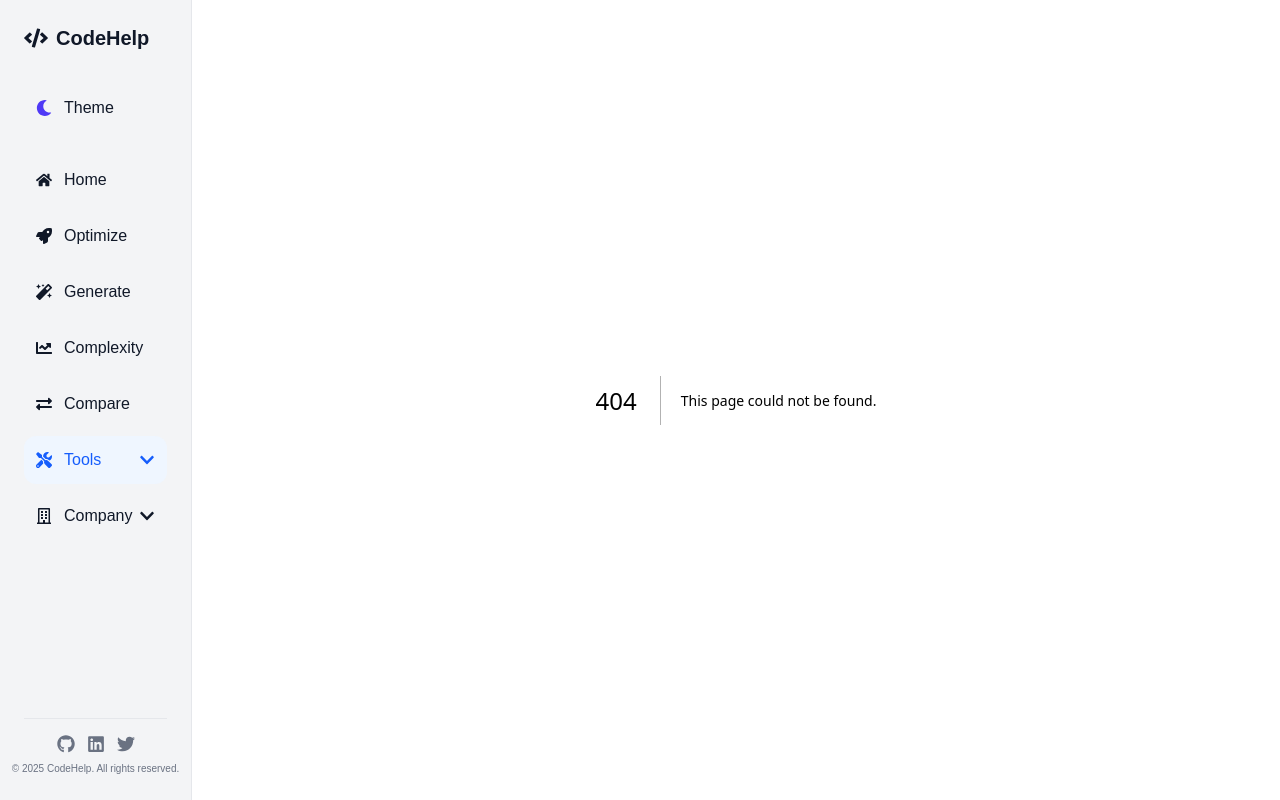
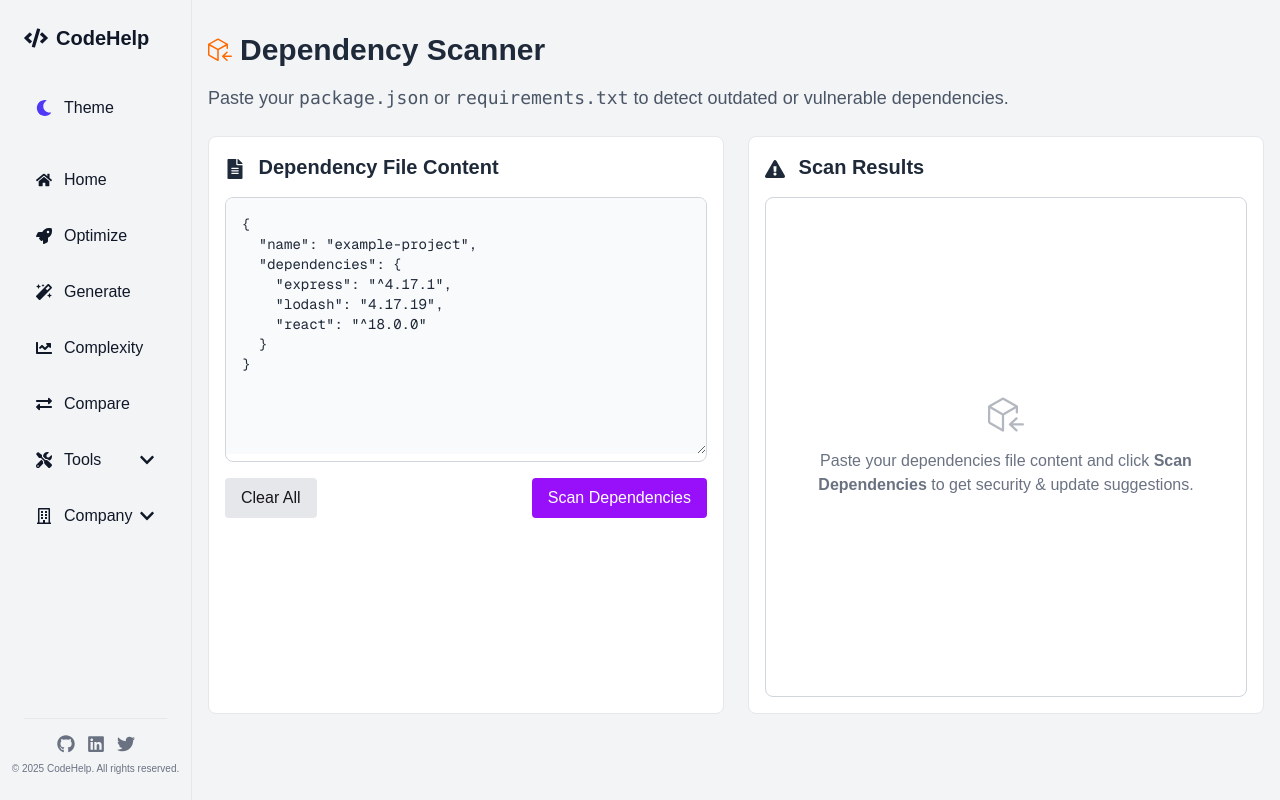
Before and after one commit to snigdhaydv27/CodeHelp, a Next.js app in the folder frontend/: page /dependency-scanner in a window 1280 px wide. Before the commit this address had no page. Built offline with nearby package versions, Linux system fonts and the light colour scheme.

Commit message:
library scanner page created

```diff
--- a/frontend/src/app/complete-suites/page.jsx
+++ b/frontend/src/app/complete-suites/page.jsx
@@ -1,6 +1,6 @@
 'use client';
 
-import { useState, useEffect, useRef, forwardRef } from "react";
+import { useState, useEffect, useRef } from "react";
 import Link from "next/link";
 import Loader from "../../components/Loader";
 import { gsap } from "gsap";
@@ -11,13 +11,10 @@ import {
   FaMagic,
   FaBug,
   FaTachometerAlt,
-  FaArrowRight,
   FaFileAlt,
   FaShieldAlt,
 } from "react-icons/fa";
 import { GoPackageDependencies } from "react-icons/go";
-import { GrAnalytics } from "react-icons/gr";
-import { MdOutlineCleaningServices } from 'react-icons/md';
 import { useTheme } from "../../context/ThemeContext";
 import BackToTopButton from "../../components/BackToTopButton";
 
@@ -79,21 +76,7 @@ export default function CodeTools() {
       description:
         "Scan your dependencies for vulnerabilities and deprecation.",
       link: "/libraryScanner",
-    },
-    {
-      icon: <GrAnalytics className="text-orange-500 text-2xl" />,
-      title: "Metrics Analyzer",
-      description:
-        "Analyze your codebase for various metrics like complexity, maintainability, and more.",
-      link: "/metricsAnalyzer",
-    },
-    {
-      icon: <MdOutlineCleaningServices className="text-pink-400 text-2xl mr-2" />,
-      title: "Unused Code Cleaner",
-      description:
-        "The Unused Code Cleaner helps you keep your projects clean and maintainable by detecting unused code.",
-      link: "/unusedCodeCleaner",
-    },
+    }
   ];
 
   useEffect(() => {
--- /dev/null
+++ b/frontend/src/app/dependency-scanner/page.jsx
@@ -0,0 +1,245 @@
+"use client";
+
+import { useState, useEffect } from "react";
+import { FaShieldAlt, FaFileAlt, FaExclamationTriangle } from "react-icons/fa";
+import axios from "axios";
+import toast from "react-hot-toast";
+import Loader from "../../components/Loader";
+// import FeedbackButton from "../../components/FeedbackButton";
+import { useTheme } from "../../context/ThemeContext";
+import Markdown from "react-markdown";
+import rehypeHighlight from "rehype-highlight";
+import "highlight.js/styles/github-dark.css";
+import { GoPackageDependencies } from "react-icons/go";
+
+function DependencyScanner() {
+  const [fileContent, setFileContent] = useState(
+    `{
+  "name": "example-project",
+  "dependencies": {
+    "express": "^4.17.1",
+    "lodash": "4.17.19",
+    "react": "^18.0.0"
+  }
+}`
+  );
+  const [scannerResult, setScannerResult] = useState("");
+  const [loading, setLoading] = useState(true);
+  const [scanning, setScanning] = useState(false);
+
+  const { isDark } = useTheme();
+
+  const scanDependencies = async () => {
+    if (!fileContent.trim()) {
+      toast.error("Please paste your package.json or requirements.txt");
+      return;
+    }
+
+    setScanning(true);
+    try {
+      const response = await axios.post(
+        `${import.meta.env.VITE_BACKEND_URL}/ai/dependency-scanner`,
+        {
+          fileContent, // must match controller
+        }
+      );
+
+      setScannerResult(response.data);
+      toast.success("Dependencies scanned successfully!");
+    } catch (error) {
+      console.error("Error scanning dependencies:", error);
+      toast.error("Failed to scan dependencies. Please try again.");
+    } finally {
+      setScanning(false);
+    }
+  };
+
+  const handleCopyResults = () => {
+    navigator.clipboard.writeText(scannerResult);
+    toast.success("Scan results copied to clipboard!");
+  };
+
+  const handleClearAll = () => {
+    setFileContent("");
+    setScannerResult("");
+    toast.success("All cleared!");
+  };
+
+  useEffect(() => {
+    const timer = setTimeout(() => {
+      setLoading(false);
+      window.scrollTo(0, 0);
+    }, 1200);
+    return () => clearTimeout(timer);
+  }, []);
+
+  if (loading) {
+    return (
+      <Loader
+        fullscreen
+        size="xl"
+        color="red"
+        text="Loading Dependency Scanner..."
+      />
+    );
+  }
+
+  return (
+    <div
+      className={`min-h-screen w-full ${
+        isDark ? "bg-gray-800" : "bg-gray-100"
+      }`}
+    >
+      <div className="container mx-auto px-4 py-8">
+        {/* Header */}
+        <div className="mb-6">
+          <div className="flex flex-col md:flex-row justify-between items-center mb-4">
+            <div className="flex items-center mb-4 md:mb-0">
+              <GoPackageDependencies className="text-orange-500 text-2xl mr-2" />
+              <h1
+                className={`text-2xl md:text-3xl font-bold ${
+                  isDark ? "text-white" : "text-gray-800"
+                }`}
+              >
+                Dependency Scanner
+              </h1>
+            </div>
+          </div>
+          <p
+            className={`text-lg ${isDark ? "text-gray-300" : "text-gray-600"}`}
+          >
+            Paste your <code>package.json</code> or{" "}
+            <code>requirements.txt</code> to detect outdated or vulnerable
+            dependencies.
+          </p>
+        </div>
+
+        {/* Main Content */}
+        <div className="grid grid-cols-1 lg:grid-cols-2 gap-6">
+          {/* Input Section */}
+          <div
+            className={`p-4 rounded-lg ${
+              isDark ? "bg-gray-700" : "bg-white border border-gray-200"
+            }`}
+          >
+            <div className="flex justify-between items-center mb-4">
+              <h2
+                className={`text-xl font-semibold ${
+                  isDark ? "text-white" : "text-gray-800"
+                }`}
+              >
+                <FaFileAlt className="inline mr-2" /> Dependency File Content
+              </h2>
+            </div>
+
+            <div
+              className={`border ${
+                isDark ? "border-gray-600" : "border-gray-300"
+              } rounded-lg overflow-hidden mb-4`}
+            >
+              <textarea
+                value={fileContent}
+                onChange={(e) => setFileContent(e.target.value)}
+                className={`w-full h-64 p-4 font-mono text-sm ${
+                  isDark ? "bg-gray-800 text-white" : "bg-gray-50 text-gray-800"
+                }`}
+                placeholder="Paste your package.json or requirements.txt content here..."
+              />
+            </div>
+
+            <div className="flex justify-between">
+              <button
+                onClick={handleClearAll}
+                className={`px-4 py-2 rounded ${
+                  isDark
+                    ? "bg-gray-600 hover:bg-gray-500"
+                    : "bg-gray-200 hover:bg-gray-300"
+                } transition-colors`}
+              >
+                Clear All
+              </button>
+              <button
+                onClick={scanDependencies}
+                disabled={scanning}
+                className="px-4 py-2 bg-purple-600 hover:bg-purple-700 text-white rounded transition-colors flex items-center gap-2"
+              >
+                {scanning ? <Loader size="small" color="red" centered={false} /> : "Scan Dependencies"}
+              </button>
+            </div>
+          </div>
+
+          {/* Results Section */}
+          <div
+            className={`p-4 rounded-lg ${
+              isDark ? "bg-gray-700" : "bg-white border border-gray-200"
+            }`}
+          >
+            <div className="flex justify-between items-center mb-4">
+              <h2
+                className={`text-xl font-semibold ${
+                  isDark ? "text-white" : "text-gray-800"
+                }`}
+              >
+                <FaExclamationTriangle className="inline mr-2" /> Scan Results
+              </h2>
+              {scannerResult && (
+                <button
+                  onClick={handleCopyResults}
+                  className={`px-3 py-1 rounded ${
+                    isDark
+                      ? "bg-gray-600 hover:bg-gray-500"
+                      : "bg-gray-200 hover:bg-gray-300"
+                  } transition-colors text-sm`}
+                >
+                  Copy Results
+                </button>
+              )}
+            </div>
+
+            <div
+              className={`border ${
+                isDark ? "border-gray-600" : "border-gray-300"
+              } rounded-lg overflow-hidden`}
+              style={{ height: "500px" }}
+            >
+              {scanning ? (
+                <Loader centered color="red" size="large" />
+              ) : scannerResult ? (
+                <div
+                  className={`h-full overflow-y-auto p-4 ${
+                    isDark ? "bg-gray-800" : "bg-gray-50"
+                  }`}
+                >
+                  <Markdown
+                    rehypePlugins={[rehypeHighlight]}
+                    className={isDark ? "text-white" : "text-gray-800"}
+                  >
+                    {scannerResult}
+                  </Markdown>
+                </div>
+              ) : (
+                <div
+                  className={`flex flex-col justify-center items-center h-full ${
+                    isDark ? "text-gray-400" : "text-gray-500"
+                  }`}
+                >
+                  <GoPackageDependencies className="text-4xl mb-4 opacity-50" />
+                  <p className="text-center">
+                    Paste your dependencies file content and click{" "}
+                    <b>Scan Dependencies</b> to get security & update
+                    suggestions.
+                  </p>
+                </div>
+              )}
+            </div>
+          </div>
+        </div>
+      </div>
+
+      {/* Feedback Button */}
+      {/* <FeedbackButton toolName="Dependency Scanner" /> */}
+    </div>
+  );
+}
+
+export default DependencyScanner;
--- a/frontend/src/components/Sidebar.jsx
+++ b/frontend/src/components/Sidebar.jsx
@@ -4,11 +4,9 @@ import { useState, useEffect } from "react";
 import Link from "next/link";
 import { usePathname } from "next/navigation";
 import { useTheme } from "../context/ThemeContext";
-import { MdOutlineCleaningServices } from "react-icons/md";
 import {
   FaChartLine,
   FaChevronDown,
-  FaChevronRight,
   FaCode,
   FaExchangeAlt,
   FaRocket,
@@ -29,9 +27,7 @@ import {
   FaGithub,
   FaLinkedin,
   FaTwitter,
-  FaXbox,
 } from "react-icons/fa";
-import { IoMdAnalytics } from "react-icons/io";
 import { GoPackageDependencies } from "react-icons/go";
 
 function Sidebar() {
@@ -58,8 +54,6 @@ function Sidebar() {
       "/performance-analyzer",
       "/content-summarizer",
       "/security-scanner",
-      "/dependency-scanner",
-      "/dead-code-finder",
     ];
     return toolsPaths.some((path) => pathname === path);
   };
@@ -281,16 +275,6 @@ function Sidebar() {
                       icon: GoPackageDependencies,
                       label: "Library Scanner",
                     },
-                    {
-                      href: "/code-metrics-analyzer",
-                      icon: IoMdAnalytics,
-                      label: "Metrics Analyzer",
-                    },
-                    {
-                      href: "/dead-code-finder",
-                      icon: MdOutlineCleaningServices,
-                      label: "Unused Code Cleaner",
-                    },
                   ].map((item) => (
                     <Link
                       key={item.href}
```
